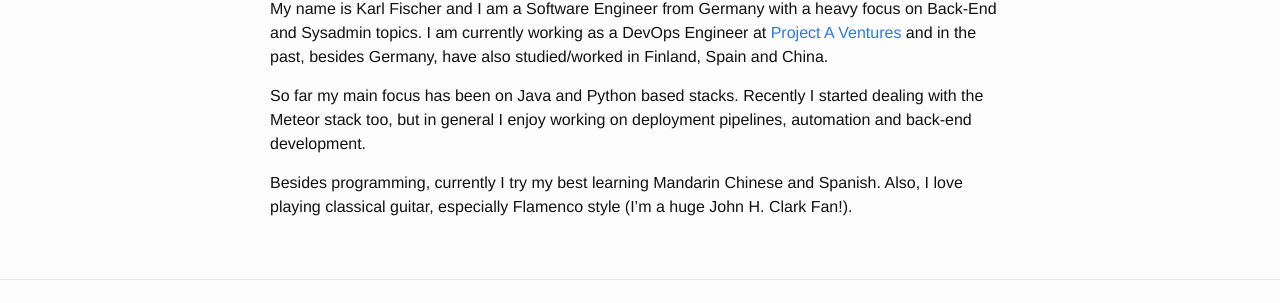
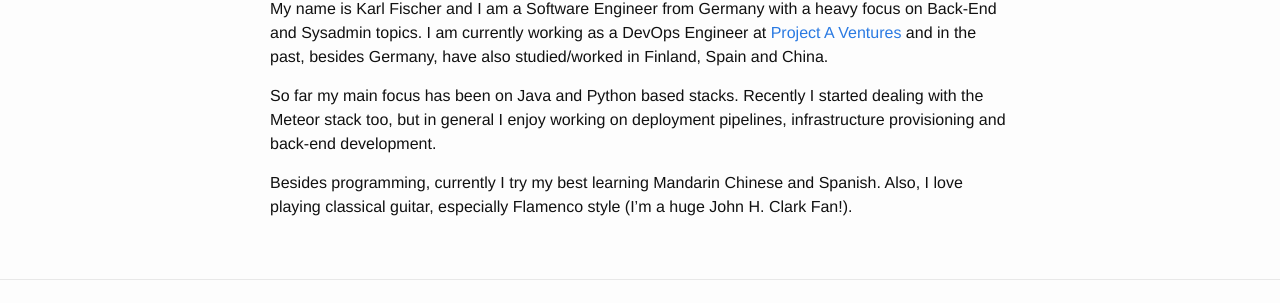
Before and after one commit to fishi0x01/fishi0x01.github.io, a Jekyll site: the page built from pages/about.md, in a window 1280 px wide. Shown: the part 167-470 px from the top of the page. Built offline with Jekyll 4.4.1, drawn with Linux system fonts in a browser that asks for light colours.

Commit message:
Adjust about page

```diff
--- a/pages/about.md
+++ b/pages/about.md
@@ -7,6 +7,6 @@ permalink: /home/about/
 My name is Karl Fischer and I am a Software Engineer from Germany with a heavy focus on Back-End and Sysadmin topics.
 I am currently working as a DevOps Engineer at [Project A Ventures](https://project-a.com) and in the past, besides Germany, have also studied/worked in Finland, Spain and China.
 
-So far my main focus has been on Java and Python based stacks. Recently I started dealing with the Meteor stack too, but in general I enjoy working on deployment pipelines, automation and back-end development.
+So far my main focus has been on Java and Python based stacks. Recently I started dealing with the Meteor stack too, but in general I enjoy working on deployment pipelines, infrastructure provisioning and back-end development.
 
 Besides programming, currently I try my best learning Mandarin Chinese and Spanish. Also, I love playing classical guitar, especially Flamenco style (I'm a huge John H. Clark Fan!).
```
